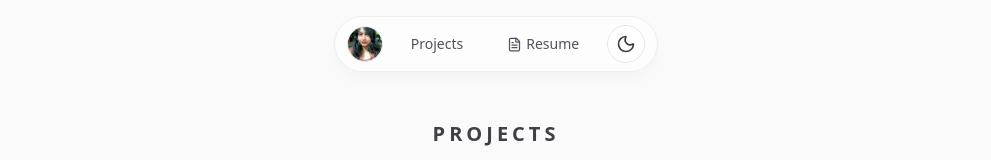
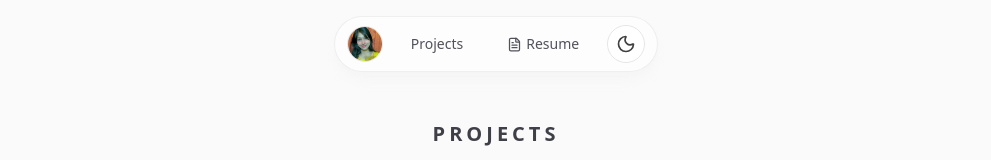
Before and after one commit to amritasrc/amrita-portfolio, a React (Vite) app: page /projects in a window 1280 px wide. Shown: the top 160 px of the page, without its empty margins (144-1135 px from the left). Built offline with nearby package versions, Linux system fonts and the light colour scheme; what @embedpdf/core would draw is missing.

Commit message:
update profile img

```diff
--- a/src/Comps/Intro.jsx
+++ b/src/Comps/Intro.jsx
@@ -16,7 +16,7 @@ const Intro = () => {
       >
 
         <img
-          src="/profile.jpg"
+          src="/profile.jpeg"
           alt="Amrita"
           className="w-24 h-24 md:w-28 md:h-28 rounded-full border border-zinc-200 dark:border-zinc-800 object-cover shadow-sm group-hover:scale-[1.03] transition duration-300"
         />
--- a/src/Comps/Nav.jsx
+++ b/src/Comps/Nav.jsx
@@ -14,7 +14,7 @@ const Nav = () => {
     >
       <Link to="/">
         <img
-          src="/profile.jpg"
+          src="/profile.jpeg"
           alt="Amrita"
           className="h-9 w-9 rounded-full object-cover border border-zinc-200 dark:border-zinc-700 hover:scale-105 transition-transform"
         />
```
Also changed, not shown: public/profile.jpeg (added), public/profile.jpg (deleted).
